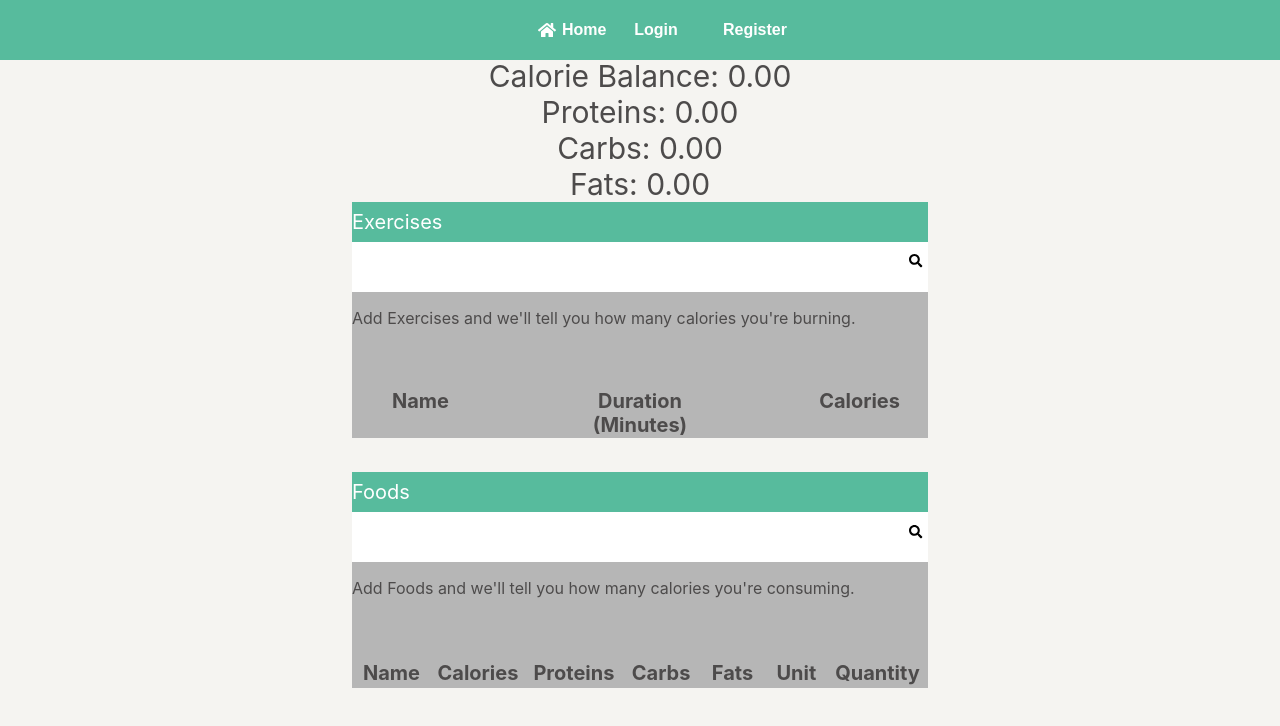
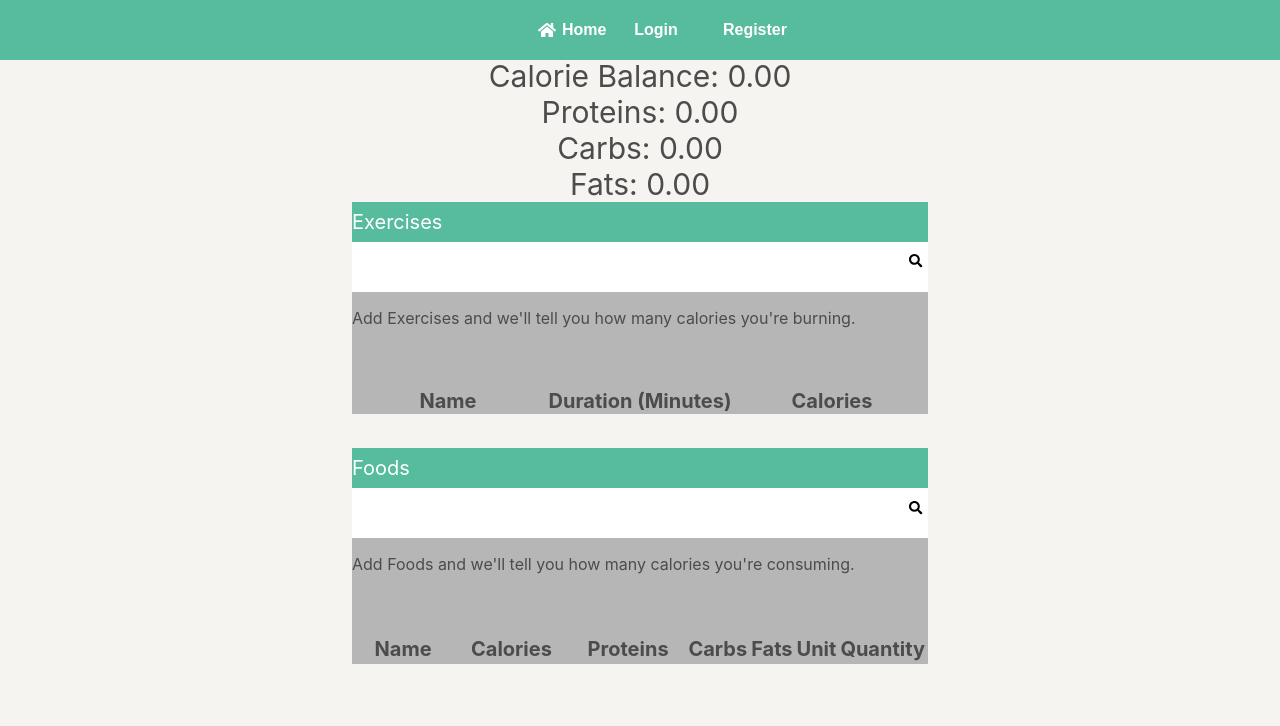
Before and after one commit to KostadinDinkov/HealthTracker, a React (Create React App) app in the folder health-tracker/: page /home in a window 1280 px wide. Shown: the top 726 px of the page. Built offline with nearby package versions, Linux system fonts and the light colour scheme.

Commit message:
fixed table css

```diff
--- a/health-tracker/src/components/Homepage/Homepage.css
+++ b/health-tracker/src/components/Homepage/Homepage.css
@@ -31,17 +31,20 @@
   font-size: 2rem;
   display: flex;
   flex-direction: column;
-  align-items: center;
+
 }
 .exercise-table-header{
+  justify-content: center;
+  width: 100%;
   display: flex;
   width: 100%;
-  justify-content: space-between;
  }
 .exercise-row{
+  justify-content: center;
  display: flex;
  width: 100%;
- justify-content: space-between;
+ text-align: center;
+
  cursor: pointer;
 }
 .exercise-row:hover{
@@ -172,3 +175,7 @@ td,th{
   width: 10ch;
   border:none
 }
+
+.exercise-row td,th{
+  width: 33%;
+}
```
